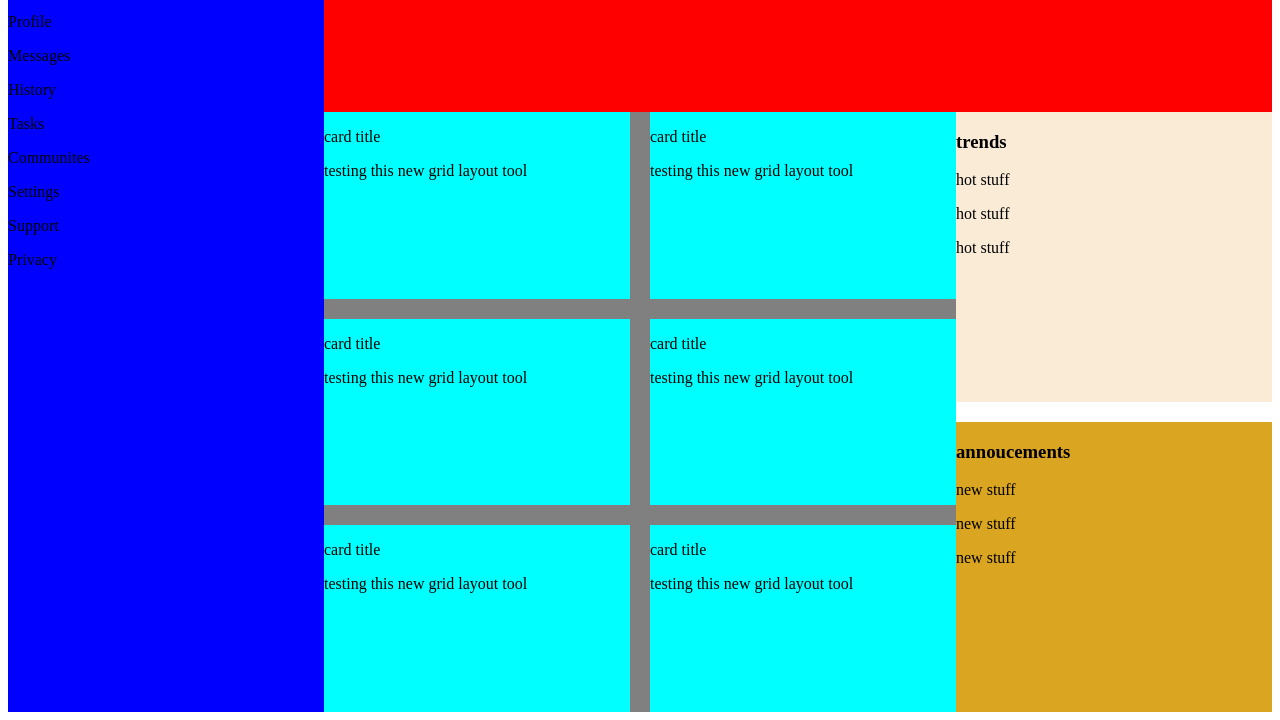
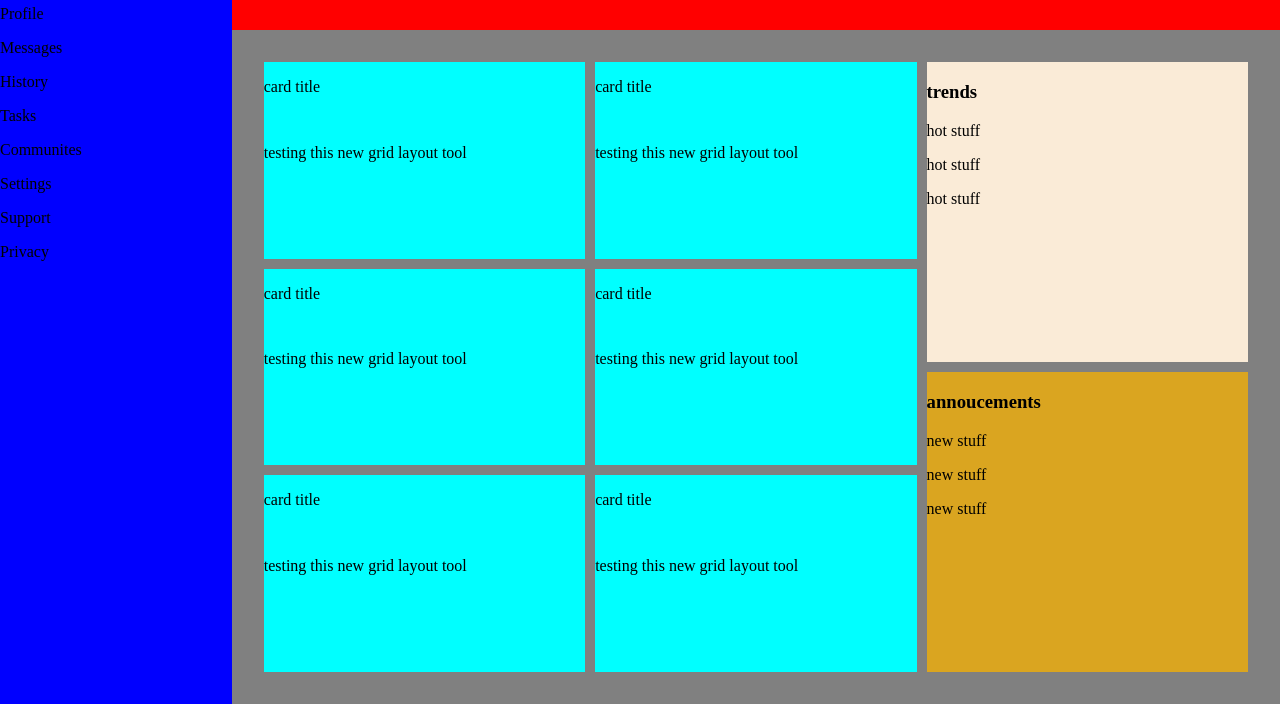
Before and after one commit to xBioTech/Admin-Dashboard, a plain HTML site: page index.html in a window 1280 px wide. Shown: the part 96-816 px from the top of the page. Drawn offline with Linux system fonts and the light colour scheme.

Commit message:
refactor: Add final layout

```diff
--- a/index.html
+++ b/index.html
@@ -52,9 +52,7 @@
                 <p class="title">card title</p>
                 <p>testing this new grid layout tool</p>
             </div>
-        </div>
-
-        <div class="aside">
+            <div class="asidegrid">
             <div class="trends">
                 <h3>trends</h3>
                 <p>hot stuff</p>
@@ -68,6 +66,8 @@
                 <p>new stuff</p>
             </div>
         </div>
+        </div>
+
     </div>
 </body>
 </html>
--- a/style.css
+++ b/style.css
@@ -1,45 +1,56 @@
+html, body {
+    height: 100%;
+    margin: 0;
+}
+
 .container{
-    height: 100vh;
+    height: 100%;
     display: grid;
-    grid-template-columns: repeat(4, 1fr);
+    grid-template-columns: 200px 1fr 1fr 1fr
     grid-template-rows: repeat(4, 1fr);
-    grid-template-areas: "sidebar header header header"
-                            "sidebar main main aside"
-                            "sidebar main main aside"
-                            "sidebar main main aside";
 }
 .header{
-    grid-area: header;
+    grid-column: 2/5;
     background-color: red;
 }
 
 .sidebar{
-    grid-area: sidebar;
+    grid-row: 1/5;
     background-color: blue;
 }
 
 .main-content{
-    gap: 20px;
-    grid-area: main;
+    padding: 2em;
+    gap: 10px;
+    grid-row: 2/5;
+    grid-column: 2/5;
     background-color: gray;
     display: grid;
-    grid-template-columns: repeat(auto-fit, minmax(250px, 2fr));
+    grid-template-columns: 1fr 1fr 1fr;
+    grid-template-rows: repeat(3, 1fr);
 }
 
 .card{
     background-color: aqua;
+    display: grid;
+    grid-template-columns: repeat(auto-fit, minmax(200px, 1fr));
+    grid-template-rows: repeat(3, 1fr);
 }
 
-.aside{
-    grid-area: aside;
+.asidegrid{
     display: grid;
-    gap: 20px;
+    grid-template-rows: 1.5fr 1.5fr;
+    grid-row: 1 / span 3;
+    grid-column: 3;
+    gap: 10px;
 }
 
 .annoucements{
     background-color: goldenrod;
+
 }
 
 .trends{
     background-color: antiquewhite;
+
 }
```
